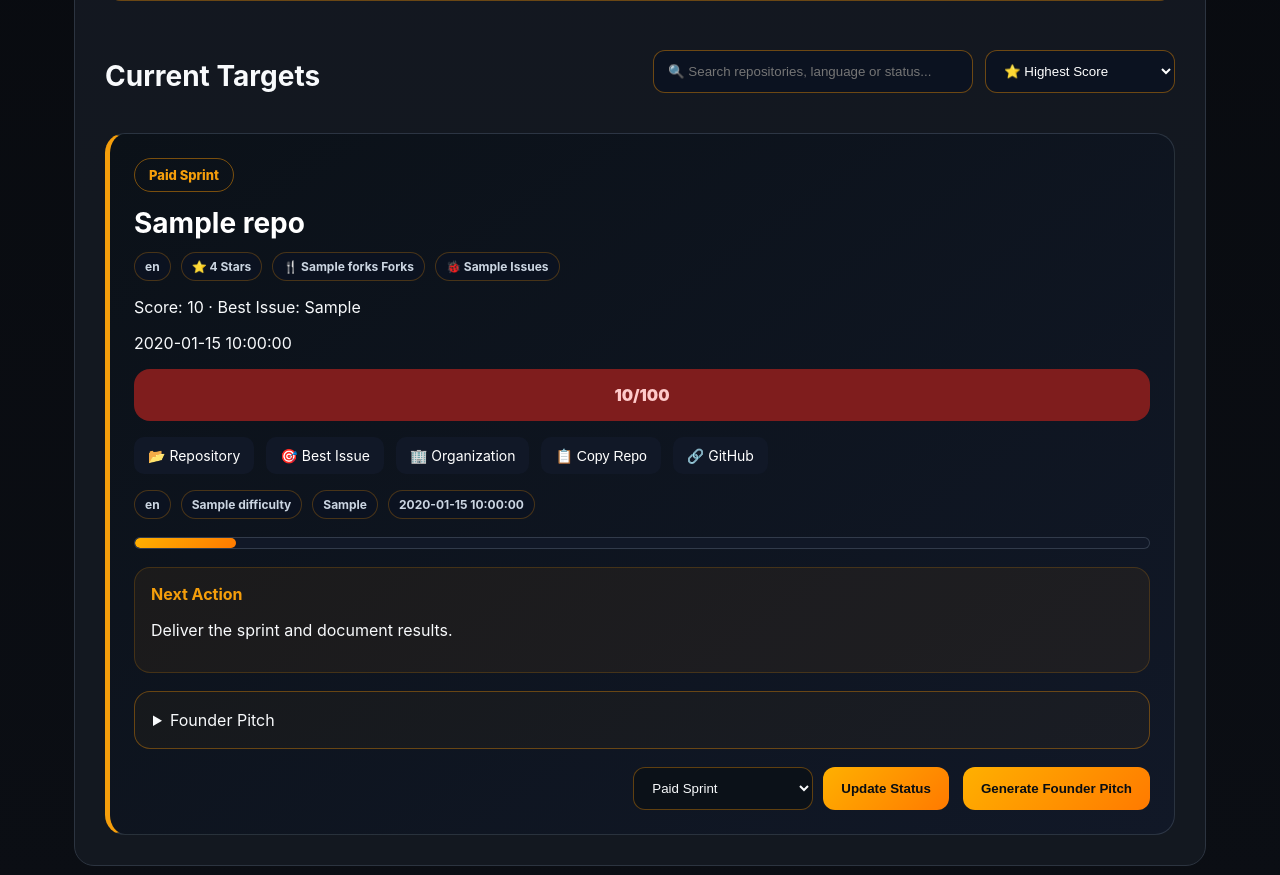
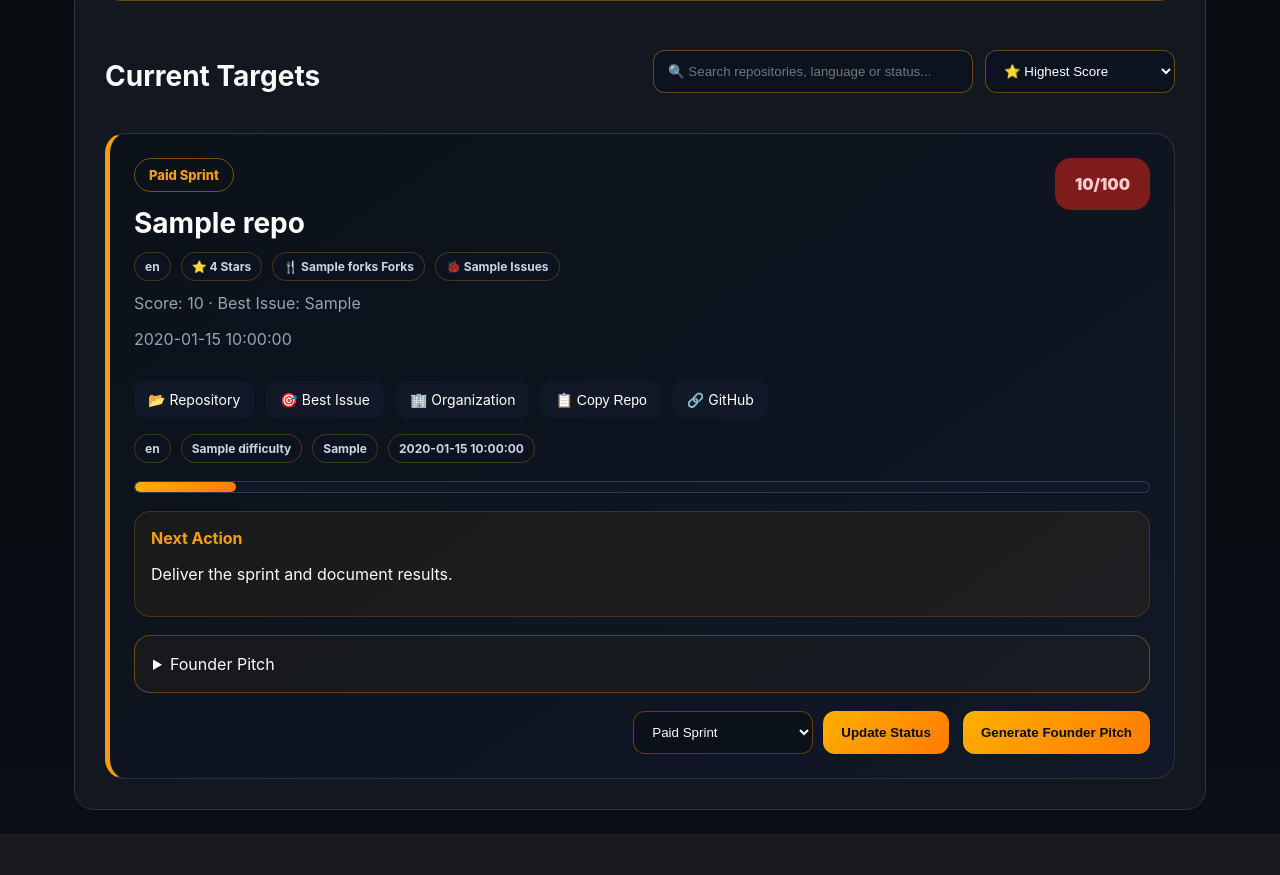
Before and after one commit to BashOpsDev/bashops-radar, a FastAPI app: template templates/pipeline.html in a window 1280 px wide. Shown: the part 808-1683 px from the top of the page. After the commit the page ends 1642 px from the top, so only its background shows below. Run offline with FastAPI, Linux system fonts and the light colour scheme; the template is opened without the code that fills it: most values are stand-ins (such as "Sample title", 1, 10 or a date in 2020).

Commit message:
Update pipeline.css

```diff
--- a/static/pipeline.css
+++ b/static/pipeline.css
@@ -391,3 +391,21 @@ h2 {
         width: 100%;
     }
 }
+
+.pipeline-card-header {
+    display: flex;
+    justify-content: space-between;
+    gap: 28px;
+    align-items: flex-start;
+}
+
+.repo-subtext {
+    color: var(--muted);
+    margin-top: 10px;
+}
+
+@media (max-width: 768px) {
+    .pipeline-card-header {
+        flex-direction: column;
+    }
+}
```
